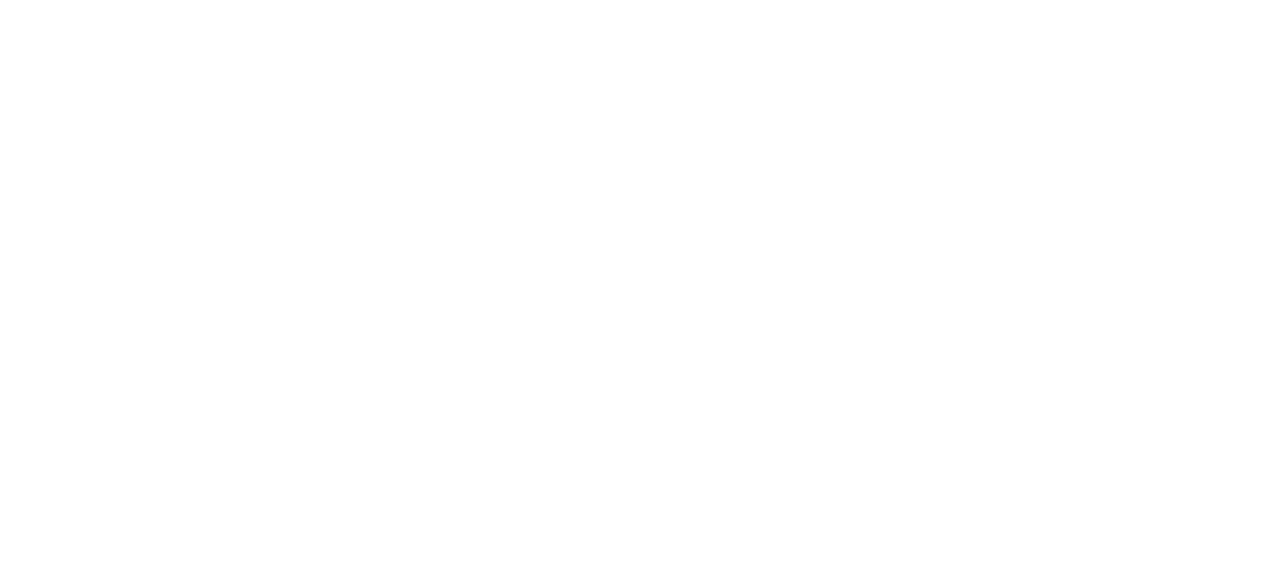
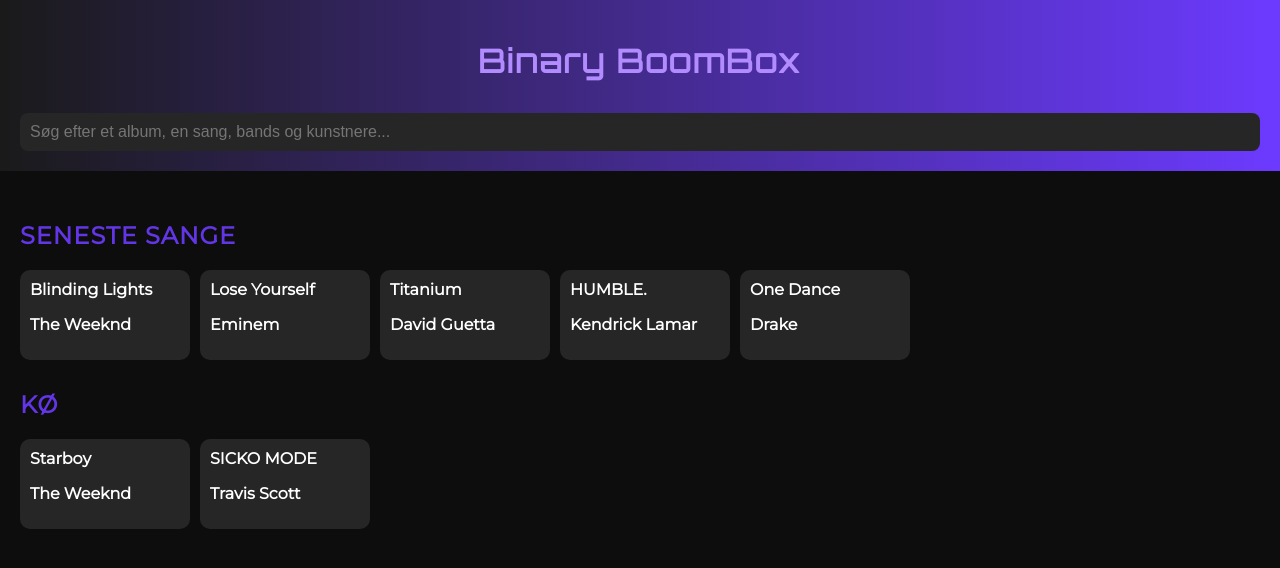
Before and after one commit to Fowsi12/Binary-BoomBox, a website: page frontend/Index.html in a window 1280 px wide. Drawn offline with Linux system fonts and the light colour scheme.

Commit message:
Big Update! Stemningen begynder endelig med at blive valgfri! Ændringerne der er blevet lavet denne gang er: 1. Der er blevet lavet et udkast forside til vores JukeBox. Gik liiiidt for meget ned i CSS, men det var første gang jeg fik prøvet det ordenligt så legede lidt med det. VIDSTE IKKE MAN KUNNE FINDE SKRIFTTYPER PÅ FKN INTERNETTET OG INKOPORERER DET VIA ET LINK I HTML. MEGA GRINEREN SAGER. 2. Jeg fik lagt en hel masse kommentar, så i burde godt forstå hvad jeg har prøvet at lave og hvor næsten alt er henne. Husk ikk lad jer blive narret af at der er mange filer for de fleste er halvtomme skabeloner til når vi virkelig går igang. 3. Tailwind er installeret i package.json istedet for bootstrap- så hvis i skriver 'npm install' når i er på jeres egen pc, får i alle de pakker jeg har brugt her. Jeg har dog ikke gjort brug af tailwind, da det føles som snyd at lave copy paste - fordi det er 'allerede kodet' skabeloner. 4. Det skal ikke være nogen løgn at jeg ikke vil have kommet til det her resultat uden chatgpt som hjælp, MEN jeg har gjort virkelig meget ud af ikke at få den til at lave den for mig. Intet i koden er noget vi IKKE har lært i undervisningen ellers var det nemt at finde på w3school. Der er lige 2 bitte små ting jeg måtte tag direkte fra chat, som kan ses i kommentaren i html-filen. I vil nok grine hvis i ser hvad det er. 5. Det var grineren at lave og glæder mig til at se når i kommer på banen med jeres idéer.

```diff
--- a/frontend/Index.html
+++ b/frontend/Index.html
@@ -7,12 +7,38 @@
     <script src="js/endpoint-user.js"></script>
     <script src="js/dvale.js"></script>
     <link rel="stylesheet" href="styles.css" />
+    <link
+      href="https://fonts.googleapis.com/css2?family=Orbitron&family=Montserrat&display=swap"
+      rel="stylesheet"
+    />
     <title>Binary BoomBox</title>
   </head>
   <body>
+    <header>
+      <h1>Binary BoomBox</h1>
+      <input
+        type="text"
+        id="search"
+        placeholder="Søg efter et album, en sang, bands og kunstnere..."
+      />
+    </header>
+
+    <main> <!-- Skal ændres men ved ikke til hvad - kunne ikke huske andre måde at opdele på så kopierede direkte fra chat til insperation-->
+      <section> <!-- Vil jeg også ændre fordi vi ikke har brugt det i undervisning - og samme grund gælder som ovenpå -->
+        <h2>Seneste sange</h2>
+        <div id="recent-songs" class="song-list"></div>
+      </section>
+
+      <section>
+        <h2>kø</h2>
+        <div id="kø" class="song-list"></div>
+      </section>
+    </main>
+
     <div id="screensaver">
       <h1>Binary BoomBox</h1>
       <p>Binary BoomBox — Gør stemningen valgfri.</p>
     </div>
+    <script src="js/forside.js"></script>
   </body>
 </html>
--- /dev/null
+++ b/frontend/js/forside.js
@@ -0,0 +1,43 @@
+// Fake data (indtil vi bruger SQL)
+const songs = [
+  { title: "Blinding Lights", artist: "The Weeknd" },
+  { title: "Lose Yourself", artist: "Eminem" },
+  { title: "Titanium", artist: "David Guetta" },
+  { title: "HUMBLE.", artist: "Kendrick Lamar" },
+  { title: "One Dance", artist: "Drake" },
+];
+
+// Kø af sange der skal afspilles
+const queue = [
+  { title: "Starboy", artist: "The Weeknd" },
+  { title: "SICKO MODE", artist: "Travis Scott" },
+];
+
+// gengiver en liste af sange i et HTML-element med det givne ID
+function gengivSangene(list, elementId) {
+  const container = document.getElementById(elementId);
+  container.innerHTML = "";
+  // ^oven på her^(container.innerHTML = "") Rydder indholdet af containeren, så vi starter med en tom liste, inden vi tilføjer sangene.
+
+  // For hver sang i listen opretter vi et nyt <div>-element, tilføjer klassen "song" til det, og sætter dets indhold til sangens titel og kunstner. Til sidst tilføjer vi dette <div> til containeren.
+  list.forEach((song) => {
+    const div = document.createElement("div");
+    div.classList.add("song");
+
+    // opretter elementer til sangens titel og kunstner
+    const title = document.createElement("strong");
+    title.textContent = song.title;
+
+    const artist = document.createElement("p");
+    artist.textContent = song.artist;
+
+    // Tilføjer titel og kunstner til sang-div'en, og derefter tilføjer sang-div'en til containeren
+    div.appendChild(title);
+    div.appendChild(artist);
+    container.appendChild(div);
+  });
+}
+
+// Start
+gengivSangene(songs, "recent-songs");
+gengivSangene(queue, "kø");
--- a/frontend/styles.css
+++ b/frontend/styles.css
@@ -1,7 +1,7 @@
 #screensaver {
   position: fixed;
   inset: 0;
-  background: black;
+  background: #0d0d0d; /* mørk baggrund for screensaver */
   color: white;
   display: none;
   justify-content: center;
@@ -12,3 +12,77 @@
 body.Dvale #screensaver {
   display: flex;
 }
+
+body {
+  margin: 0;
+  font-family: Arial;
+  background: #0d0d0d; /* mørk baggrund */
+  color: white;
+}
+
+/* Header */
+header {
+  padding: 20px;
+  background: linear-gradient(
+    90deg,
+    #1a1a1a,
+    #6c3aff
+  ); /* sort baggrund med Lilla gradient i headeren */
+  display: flex;
+  flex-direction: column;
+  gap: 10px;
+}
+
+header h1 {
+  text-align: center;
+  color: #b28cff; /* lys lilla titel */
+  font-family: "Orbitron", sans-serif;
+  letter-spacing: 2px;
+}
+
+input {
+  padding: 10px;
+  border-radius: 8px;
+  border: none;
+  font-size: 16px;
+  background: #262626; /* mørk baggrund for input */
+  color: white;
+}
+
+/* Sections */
+main {
+  padding: 20px;
+}
+
+h2 {
+  margin-top: 30px;
+  color: #6c3aff; /* lilla farve til sektionstitler */
+  font-family: "Montserrat", sans-serif;
+  font-weight: 700; /* mere bold */
+  letter-spacing: 1px;
+  text-transform: uppercase;
+  opacity: 0.9;
+}
+
+/* Song cards */
+.song-list {
+  display: flex;
+  gap: 10px;
+  flex-wrap: wrap;
+}
+
+.song {
+  background: #262626; /* mørk baggrund for sang- kort/boksene */
+  padding: 10px;
+  border-radius: 10px;
+  width: 150px;
+  align-items: center;
+  font-family: "Montserrat", sans-serif;
+  font-weight: 600;
+}
+
+.song:hover {
+  background: #b28cff; /* lys lilla farve når musen er over */
+  cursor: pointer;
+  align-items: center;
+}
--- a/package.json
+++ b/package.json
@@ -13,7 +13,8 @@
     "dotenv": "17.3.1",
     "express": "5.2.1",
     "pg": "8.20.0",
-    "pg-upload": "0.0.10"
+    "pg-upload": "0.0.10",
+    "tailwindcss": "^4.2.2"
   },
   "devDependencies": {
     "nodemon": "3.1.14"
```
Also changed, not shown: 1 other file.
